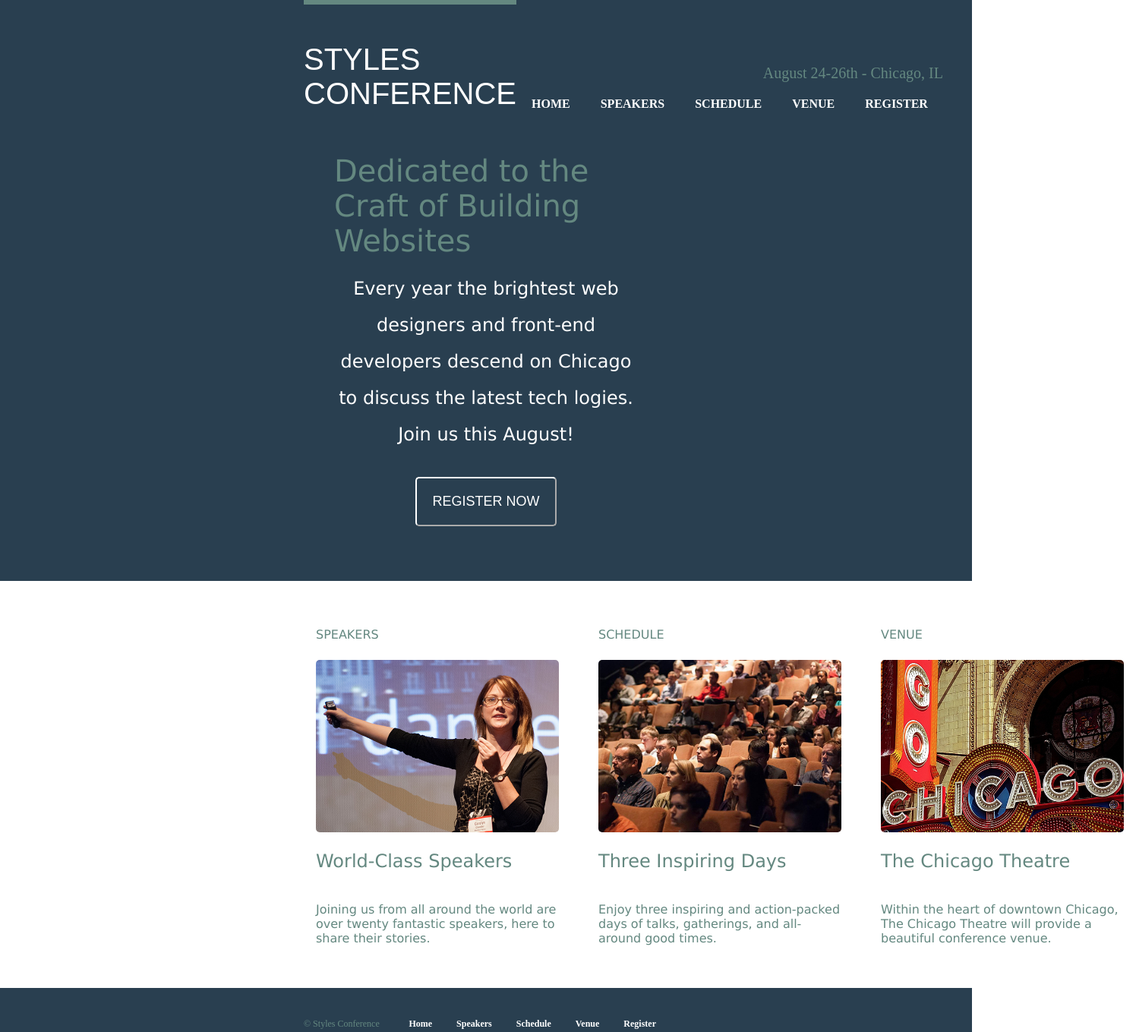
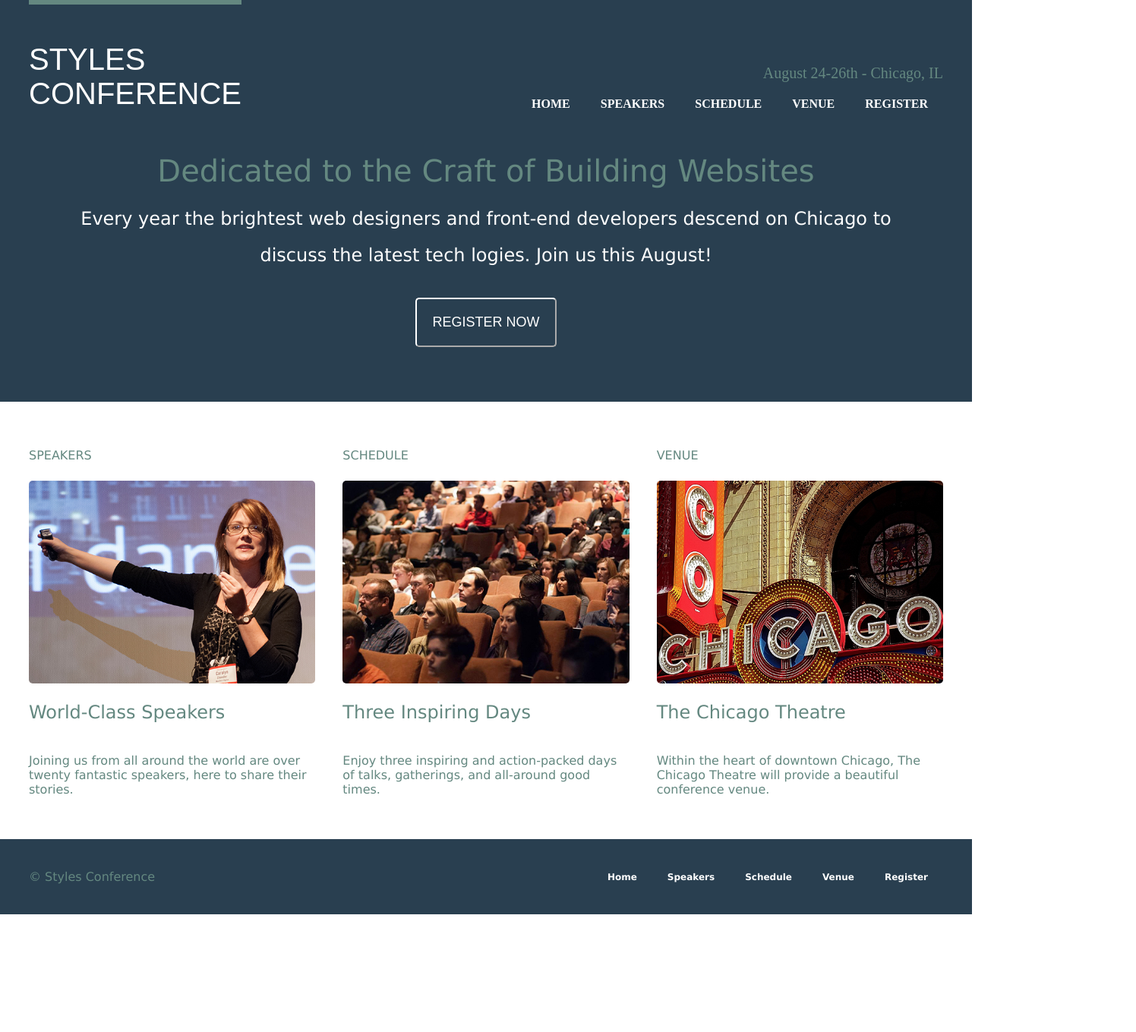
Before and after one commit to markostj/react-academy-html-css, a plain HTML site: page index.html in a window 1280 px wide. Shown: the top 1359 px of the page at 76% size, 1496 px wide, since content can reach past the window. After the commit the page ends 1204 px from the top, so only its background shows below. Drawn offline with Linux system fonts and the light colour scheme.

Commit message:
refactored styling components

```diff
--- a/index.html
+++ b/index.html
@@ -7,6 +7,7 @@
     <link rel="stylesheet" href="style.css" />
   </head>
   <body>
+    <div class="background-blue">
       <div class="wrapper">
         <div class="header">
           <h1 class="header-title">
@@ -14,22 +15,24 @@
             Conference
           </h1>
           <div class="header__content">
-          <span class="header__content-adress"
+            <span class="header__content-address"
               >August 24-26th - Chicago, IL</span
             >
             <nav class="header__content-nav">
-            <li>home</li>
-            <li>speakers</li>
-            <li>schedule</li>
-            <li>venue</li>
-            <li>register</li>
+              <li><a href="" class="header__content-item">home</a></li>
+              <li><a href="" class="header__content-item">speakers </a></li>
+              <li><a href="" class="header__content-item">schedule </a></li>
+              <li><a href="" class="header__content-item">venue </a></li>
+              <li><a href="" class="header__content-item">register </a></li>
             </nav>
           </div>
         </div>
 
         <div class="hero">
-        <h2 class="hero-h2">Dedicated to the Craft of Building Websites</h2>
-        <p class="hero-p">
+          <h2 class="hero-title">
+            Dedicated to the Craft of Building Websites
+          </h2>
+          <p class="hero-text">
             Every year the brightest web designers and front-end developers
             descend on Chicago to discuss the latest tech logies. Join us this
             August!
@@ -37,46 +40,53 @@
           <button class="hero-button">Register now</button>
         </div>
       </div>
+    </div>
 
-    <div class="container">
-      <div class="container__box">
-        <h4 class="container__box-h4">Speakers</h4>
-        <img src="assets/speakers.jpeg" class="container__box-image" />
-        <h3 class="container__box-h3">World-Class Speakers</h3>
-        <p class="container__box-p">
+    <div class="wrapper">
+      <div class="content">
+        <div class="content__box">
+          <h4 class="content__box-title">Speakers</h4>
+          <img src="assets/speakers.jpeg" class="content__box-image" />
+          <h3 class="content__box-subtitle">World-Class Speakers</h3>
+          <p class="content__box-text">
             Joining us from all around the world are over twenty fantastic
             speakers, here to share their stories.
           </p>
         </div>
-      <div class="container__box">
-        <h4 class="container__box-h4">Schedule</h4>
-        <img src="assets/schedule.jpeg" class="container__box-image" />
-        <h3 class="container__box-h3">Three Inspiring Days</h3>
-        <p class="container__box-p">
-          Enjoy three inspiring and action-packed days of talks, gatherings, and
-          all-around good times.
+        <div class="content__box">
+          <h4 class="content__box-title">Schedule</h4>
+          <img src="assets/schedule.jpeg" class="content__box-image" />
+          <h3 class="content__box-subtitle">Three Inspiring Days</h3>
+          <p class="content__box-text">
+            Enjoy three inspiring and action-packed days of talks, gatherings,
+            and all-around good times.
           </p>
         </div>
-      <div class="container__box">
-        <h4 class="container__box-h4">Venue</h4>
-        <img src="assets/venue.jpeg" class="container__box-image" />
-        <h3 class="container__box-h3">The Chicago Theatre</h3>
-        <p class="container__box-p">
-          Within the heart of downtown Chicago, The Chicago Theatre will provide
-          a beautiful conference venue.
+        <div class="content__box">
+          <h4 class="content__box-title">Venue</h4>
+          <img src="assets/venue.jpeg" class="content__box-image" />
+          <h3 class="content__box-subtitle">The Chicago Theatre</h3>
+          <p class="content__box-text">
+            Within the heart of downtown Chicago, The Chicago Theatre will
+            provide a beautiful conference venue.
           </p>
         </div>
       </div>
+    </div>
 
+    <div class="background-blue">
+      <div class="wrapper">
         <div class="footer">
-      <span>© Styles Conference</span>
+          <span class="footer-copy">© Styles Conference</span>
           <nav class="footer-nav">
-        <li>home</li>
-        <li>speakers</li>
-        <li>schedule</li>
-        <li>venue</li>
-        <li>register</li>
+            <li><a href="" class="footer__nav-item">home </a></li>
+            <li><a href="" class="footer__nav-item">speakers </a></li>
+            <li><a href="" class="footer__nav-item">schedule </a></li>
+            <li><a href="" class="footer__nav-item">venue </a></li>
+            <li><a href="" class="footer__nav-item">register </a></li>
           </nav>
+        </div>
+      </div>
     </div>
   </body>
 </html>
--- a/style.css
+++ b/style.css
@@ -9,11 +9,9 @@ body{
 .wrapper{
   display: flex;
   flex-direction: column;
-  align-items: space-around;
   justify-content: center;
-  margin: 0;
-  background-color: #293f50;
-  padding: 0px 400px;
+  max-width: 1204px;
+  margin: 0 auto;
 }
 
 .header {
@@ -21,6 +19,10 @@ body{
   flex-direction: row;
   align-items: flex-end;
   justify-content: space-between;
+}
+
+.background-blue {
+  background-color: #293f50;
 }
 
 .header-title {
@@ -41,7 +43,7 @@ body{
   justify-content: center;
 }
 
-.header__content-adress{
+.header__content-address{
   font-size: 20px;
   color: #648880;
 }
@@ -50,27 +52,32 @@ body{
   display: flex;
   justify-content: space-between;
   list-style: none;
+  padding-top: 20px;
+
+}
+
+.header__content-item {
+  cursor: pointer;
+  padding: 10px 20px;
+  font-weight: bold;
   color: white;
   text-transform: uppercase;
-  padding-top: 20px;
-  font-weight: bold;
+  text-decoration: none;
 }
 
-.header__content-nav li{
-  padding: 0px 20px;
+.header__content-item:hover {
+  background-color: #648880;
+
 }
 
-.hero{
-  display: flex;
-  flex-direction: column;
-  align-items: center;
-  justify-content: center;
+.hero {
+  text-align: center;
   padding: 40px;
   margin: 0;
   font-family: "Verdana";
 }
 
-.hero-h2{
+.hero-title{
   color: #648880;
   font-weight: normal;
   font-size: 40px;
@@ -78,7 +85,7 @@ body{
   padding-top: 16px;
 }
 
-.hero-p{
+.hero-text{
   text-align: center;
   color: white;
   font-size: 24px;
@@ -97,47 +104,52 @@ body{
   font-size: 18px;
   background-color: #293f50;
   color: white;
+  cursor: pointer;
 }
 
-.container{
+.hero-button:hover {
+  background-color: white;
+  color: #293f50;
+}
+
+.content{
   display: grid;
   grid-template-columns: repeat(3, 1fr);
-  grid-column-gap: 20px;
+  grid-column-gap: 36px;
   justify-content: space-around;
-  padding: 40px 400px;
+  padding: 40px 0px;
   margin: 0;
   background-color: white;
   color: #648880;
   font-family: "Verdana";
 }
 
-.container__box{
+.content__box{
   display: flex;
   flex-direction: column;
   justify-content: flex-start;
   align-items: flex-start;
-  padding: 0 16px;
 }
 
-.container__box-image{
+.content__box-image{
   border-radius: 5px;
   border: 0px;
-  width: 320px;
+  width: 100%;
 }
 
-.container__box-h4{
+.content__box-title{
   text-transform: uppercase;
   font-size: 16px;
   margin-bottom: 24px;
   font-weight: normal;
 }
 
-.container__box-h3{
+.content__box-subtitle{
   font-size: 24px;
   font-weight: normal;
 }
 
-.container__box-p{
+.content__box-text{
   text-align: left;
   vertical-align: baseline;
 }
@@ -147,20 +159,30 @@ body{
   display: flex;
   flex-direction: row;
   justify-content: space-between;
-  padding: 40px 400px;
+  padding: 40px 0px;
+}
+
+.footer__nav-item {
+  font-size: 12px;
+  color: white;
+  padding: 10px 20px;
+  text-transform: capitalize;
+  font-weight: bold;
+  text-decoration: none;
+  font-family: "Verdana";
+}
+
+.footer__nav-item:hover {
   color: #648880;
-  font-size: 12px;
+}
+
+.footer-copy {
+  color: #648880;
+  font-family: "Verdana";
 }
 
 .footer-nav{
   display: flex;
   justify-content: space-between;
   list-style: none;
-  color: white;
-  text-transform: capitalize;
-  font-weight: bold;
 }
-
-.footer-nav li{
-  padding: 0 16px;
-}
```
Lines whose indentation alone changed are shown as unchanged.
